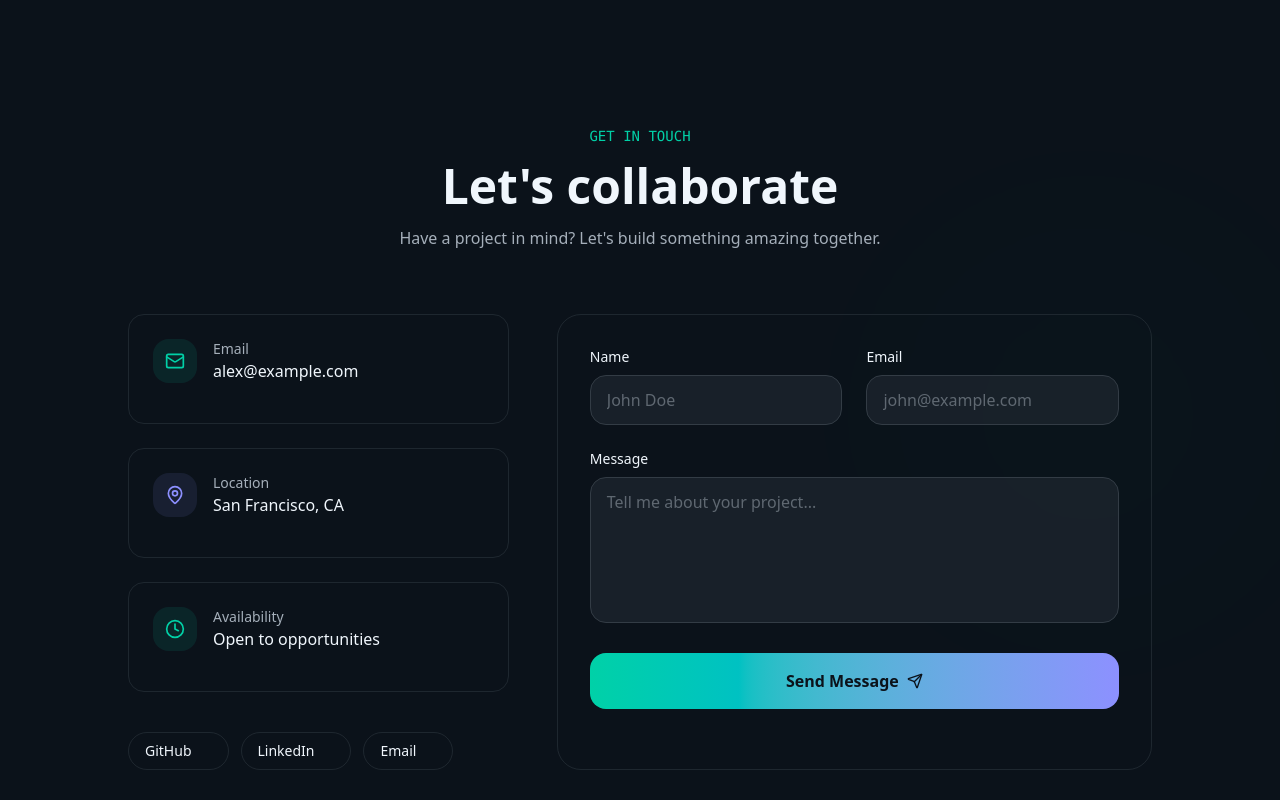
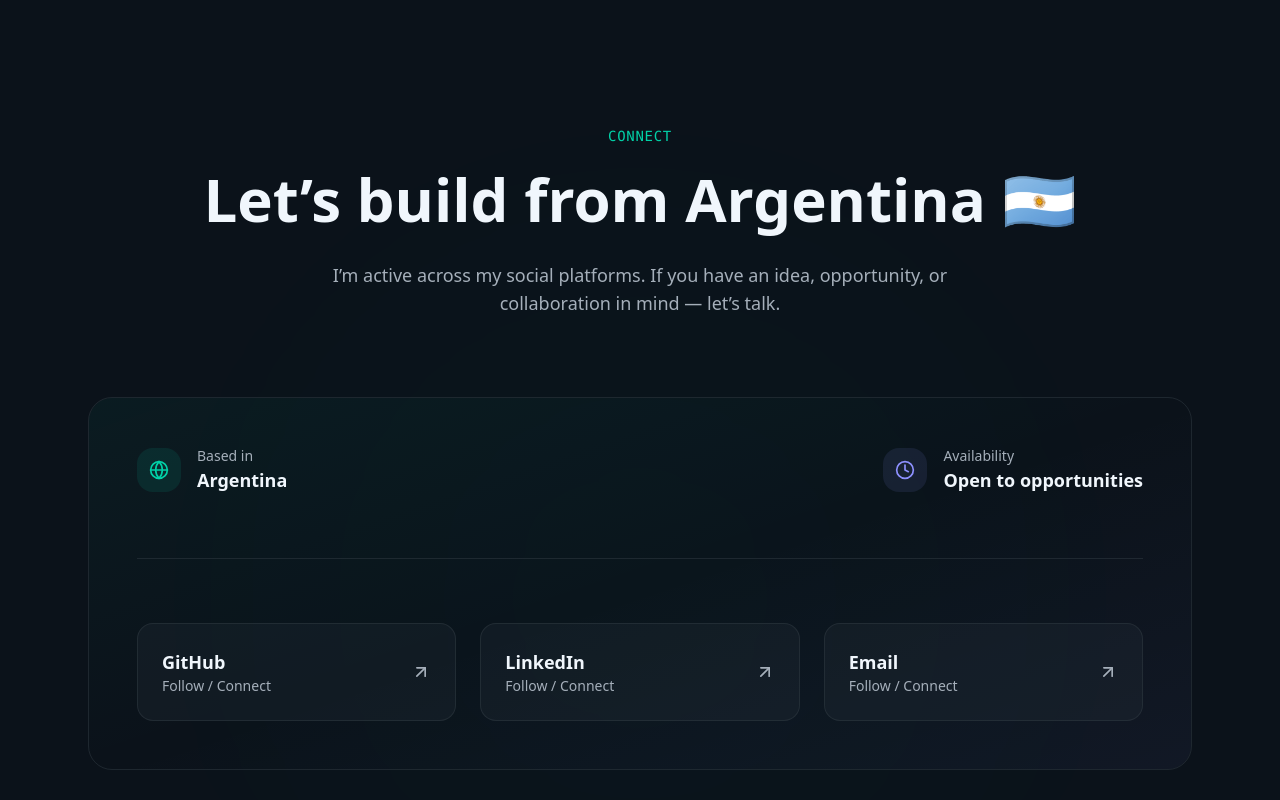
Before and after one commit to ulysses-ck/portfolio-react-next, a Next.js app: page / in a window 1280 px wide. Shown: the part 4180-4980 px from the top of the page. Built offline with nearby package versions, Linux system fonts and the light colour scheme.

Commit message:
feat: footer redesign

```diff
--- a/src/components/contact.tsx
+++ b/src/components/contact.tsx
@@ -2,182 +2,114 @@
 
 import { SOCIAL_MEDIA } from "@/data/profile";
 import { motion } from "framer-motion";
-import { Send, Mail, MapPin, Clock, ArrowUpRight } from "lucide-react";
-import { useState } from "react";
+import { Clock, ArrowUpRight, Globe } from "lucide-react";
 
 const Contact = () => {
-  const [formState, setFormState] = useState({
-    name: "",
-    email: "",
-    message: "",
-  });
-
-  const handleSubmit = (e: React.FormEvent) => {
-    e.preventDefault();
-    // Handle form submission
-    console.log("Form submitted:", formState);
-  };
-
   return (
     <section id="contact" className="py-32 relative overflow-hidden">
+      {/* Background */}
       <div className="absolute inset-0 animated-bg opacity-40" />
 
-      {/* Background decorations */}
       <motion.div
-        className="absolute top-1/4 right-0 w-96 h-96 rounded-full bg-primary/10 blur-[120px]"
-        animate={{ scale: [1, 1.2, 1], opacity: [0.1, 0.2, 0.1] }}
-        transition={{ duration: 10, repeat: Infinity }}
+        className="absolute top-1/3 left-1/2 -translate-x-1/2 w-[600px] h-[600px] rounded-full bg-primary/10 blur-[160px]"
+        animate={{ scale: [1, 1.1, 1], opacity: [0.15, 0.25, 0.15] }}
+        transition={{ duration: 12, repeat: Infinity }}
       />
 
-      <div className="container relative z-10 px-6">
+      <div className="container relative z-10 px-6 max-w-6xl mx-auto">
+        {/* Header */}
         <motion.div
-          className="text-center mb-16"
-          initial={{ opacity: 0, y: 30 }}
+          className="text-center mb-20"
+          initial={{ opacity: 0, y: 40 }}
           whileInView={{ opacity: 1, y: 0 }}
           viewport={{ once: true }}
-          transition={{ duration: 0.6 }}
+          transition={{ duration: 0.7 }}
         >
-          <span className="text-sm font-mono text-primary mb-4 block">
-            GET IN TOUCH
+          <span className="text-sm font-mono text-primary tracking-wider block mb-4">
+            CONNECT
           </span>
-          <h2 className="text-4xl md:text-5xl font-bold mb-4">
-            Let's <span className="text-gradient">collaborate</span>
+
+          <h2 className="text-4xl md:text-6xl font-bold leading-tight mb-6">
+            Let’s build from{" "}
+            <span className="text-gradient">Argentina 🇦🇷</span>
           </h2>
-          <p className="text-muted-foreground max-w-xl mx-auto">
-            Have a project in mind? Let's build something amazing together.
+
+          <p className="text-muted-foreground max-w-2xl mx-auto text-lg">
+            I’m active across my social platforms. If you have an idea,
+            opportunity, or collaboration in mind — let’s talk.
           </p>
         </motion.div>
 
-        <div className="grid lg:grid-cols-5 gap-12 max-w-5xl mx-auto">
-          {/* Contact Info */}
-          <motion.div
-            className="lg:col-span-2 space-y-6"
-            initial={{ opacity: 0, x: -30 }}
-            whileInView={{ opacity: 1, x: 0 }}
-            viewport={{ once: true }}
-            transition={{ duration: 0.6 }}
-          >
-            <div className="p-6 rounded-2xl glass-card border border-border/50">
-              <div className="flex items-center gap-4 mb-4">
+        {/* Center Card */}
+        <motion.div
+          className="relative rounded-3xl glass-card border border-border/50 p-12 overflow-hidden"
+          initial={{ opacity: 0, y: 40 }}
+          whileInView={{ opacity: 1, y: 0 }}
+          viewport={{ once: true }}
+          transition={{ duration: 0.7 }}
+        >
+          {/* Soft gradient overlay */}
+          <div className="absolute inset-0 bg-gradient-to-br from-primary/5 via-transparent to-secondary/5 pointer-events-none" />
+
+          <div className="relative z-10 flex flex-col gap-16">
+            {/* Top row: location + availability */}
+            <div className="flex flex-col md:flex-row items-center justify-between gap-6 text-center md:text-left">
+              <div className="flex items-center gap-4">
                 <div className="p-3 rounded-xl bg-primary/10">
-                  <Mail className="w-5 h-5 text-primary" />
+                  <Globe className="w-5 h-5 text-primary" />
                 </div>
                 <div>
-                  <p className="text-sm text-muted-foreground">Email</p>
-                  <a
-                    href="mailto:alex@example.com"
-                    className="font-medium hover:text-primary transition-colors"
-                  >
-                    alex@example.com
-                  </a>
+                  <p className="text-sm text-muted-foreground">Based in</p>
+                  <p className="font-semibold text-lg">Argentina</p>
+                </div>
+              </div>
+
+              <div className="flex items-center gap-4">
+                <div className="p-3 rounded-xl bg-secondary/10">
+                  <Clock className="w-5 h-5 text-secondary" />
+                </div>
+                <div>
+                  <p className="text-sm text-muted-foreground">
+                    Availability
+                  </p>
+                  <p className="font-semibold text-lg">
+                    Open to opportunities
+                  </p>
                 </div>
               </div>
             </div>
 
-            <div className="p-6 rounded-2xl glass-card border border-border/50">
-              <div className="flex items-center gap-4 mb-4">
-                <div className="p-3 rounded-xl bg-secondary/10">
-                  <MapPin className="w-5 h-5 text-secondary" />
-                </div>
-                <div>
-                  <p className="text-sm text-muted-foreground">Location</p>
-                  <p className="font-medium">San Francisco, CA</p>
-                </div>
-              </div>
-            </div>
+            {/* Divider */}
+            <div className="h-px w-full bg-border/50" />
 
-            <div className="p-6 rounded-2xl glass-card border border-border/50">
-              <div className="flex items-center gap-4 mb-4">
-                <div className="p-3 rounded-xl bg-primary/10">
-                  <Clock className="w-5 h-5 text-primary" />
-                </div>
-                <div>
-                  <p className="text-sm text-muted-foreground">Availability</p>
-                  <p className="font-medium">Open to opportunities</p>
-                </div>
-              </div>
-            </div>
-
-            {/* Quick links */}
-            <div className="flex flex-wrap gap-3 pt-4">
+            {/* Social Grid */}
+            <div className="grid sm:grid-cols-2 lg:grid-cols-3 gap-6">
               {Object.entries(SOCIAL_MEDIA).map(([platform, link]) => (
                 <motion.a
-                  key={`contact-${platform+link}`}
+                  key={`contact-${platform + link}`}
                   href={link}
-                  className="px-4 py-2 rounded-full glass-card border border-border/50 hover:border-primary/50 text-sm font-medium flex items-center gap-2 group"
-                  whileHover={{ scale: 1.02 }}
+                  target="_blank"
+                  rel="noopener noreferrer"
+                  className="group relative p-6 rounded-2xl border border-border/50 bg-muted/30 hover:bg-muted/50 transition-all duration-300"
+                  whileHover={{ y: -4 }}
                 >
-                  {platform}
-                  <ArrowUpRight className="w-3 h-3 opacity-0 group-hover:opacity-100 transition-opacity" />
+                  <div className="absolute inset-0 rounded-2xl opacity-0 group-hover:opacity-100 transition-opacity bg-gradient-to-br from-primary/10 to-secondary/10 pointer-events-none" />
+
+                  <div className="relative z-10 flex items-center justify-between">
+                    <div>
+                      <p className="font-semibold text-lg">{platform}</p>
+                      <p className="text-sm text-muted-foreground">
+                        Follow / Connect
+                      </p>
+                    </div>
+
+                    <ArrowUpRight className="w-5 h-5 text-muted-foreground group-hover:text-primary transition-colors" />
+                  </div>
                 </motion.a>
               ))}
             </div>
-          </motion.div>
-
-          {/* Contact Form */}
-          <motion.form
-            className="lg:col-span-3 p-8 rounded-3xl glass-card border border-border/50"
-            onSubmit={handleSubmit}
-            initial={{ opacity: 0, x: 30 }}
-            whileInView={{ opacity: 1, x: 0 }}
-            viewport={{ once: true }}
-            transition={{ duration: 0.6 }}
-          >
-            <div className="space-y-6">
-              <div className="grid md:grid-cols-2 gap-6">
-                <div>
-                  <label className="block text-sm font-medium mb-2">Name</label>
-                  <input
-                    type="text"
-                    placeholder="John Doe"
-                    value={formState.name}
-                    onChange={(e) =>
-                      setFormState({ ...formState, name: e.target.value })
-                    }
-                    className="w-full px-4 py-3 rounded-xl bg-muted/50 border border-border focus:border-primary focus:outline-none focus:ring-1 focus:ring-primary transition-all placeholder:text-muted-foreground/50"
-                  />
-                </div>
-                <div>
-                  <label className="block text-sm font-medium mb-2">
-                    Email
-                  </label>
-                  <input
-                    type="email"
-                    placeholder="john@example.com"
-                    value={formState.email}
-                    onChange={(e) =>
-                      setFormState({ ...formState, email: e.target.value })
-                    }
-                    className="w-full px-4 py-3 rounded-xl bg-muted/50 border border-border focus:border-primary focus:outline-none focus:ring-1 focus:ring-primary transition-all placeholder:text-muted-foreground/50"
-                  />
-                </div>
-              </div>
-              <div>
-                <label className="block text-sm font-medium mb-2">
-                  Message
-                </label>
-                <textarea
-                  placeholder="Tell me about your project..."
-                  rows={5}
-                  value={formState.message}
-                  onChange={(e) =>
-                    setFormState({ ...formState, message: e.target.value })
-                  }
-                  className="w-full px-4 py-3 rounded-xl bg-muted/50 border border-border focus:border-primary focus:outline-none focus:ring-1 focus:ring-primary transition-all resize-none placeholder:text-muted-foreground/50"
-                />
-              </div>
-              <motion.button
-                type="submit"
-                className="w-full py-4 rounded-xl bg-gradient-to-r from-primary to-secondary text-primary-foreground font-semibold flex items-center justify-center gap-2 hover:opacity-90 transition-opacity"
-                whileHover={{ scale: 1.01 }}
-                whileTap={{ scale: 0.99 }}
-              >
-                Send Message
-                <Send className="w-4 h-4" />
-              </motion.button>
-            </div>
-          </motion.form>
-        </div>
+          </div>
+        </motion.div>
       </div>
     </section>
   );
```
